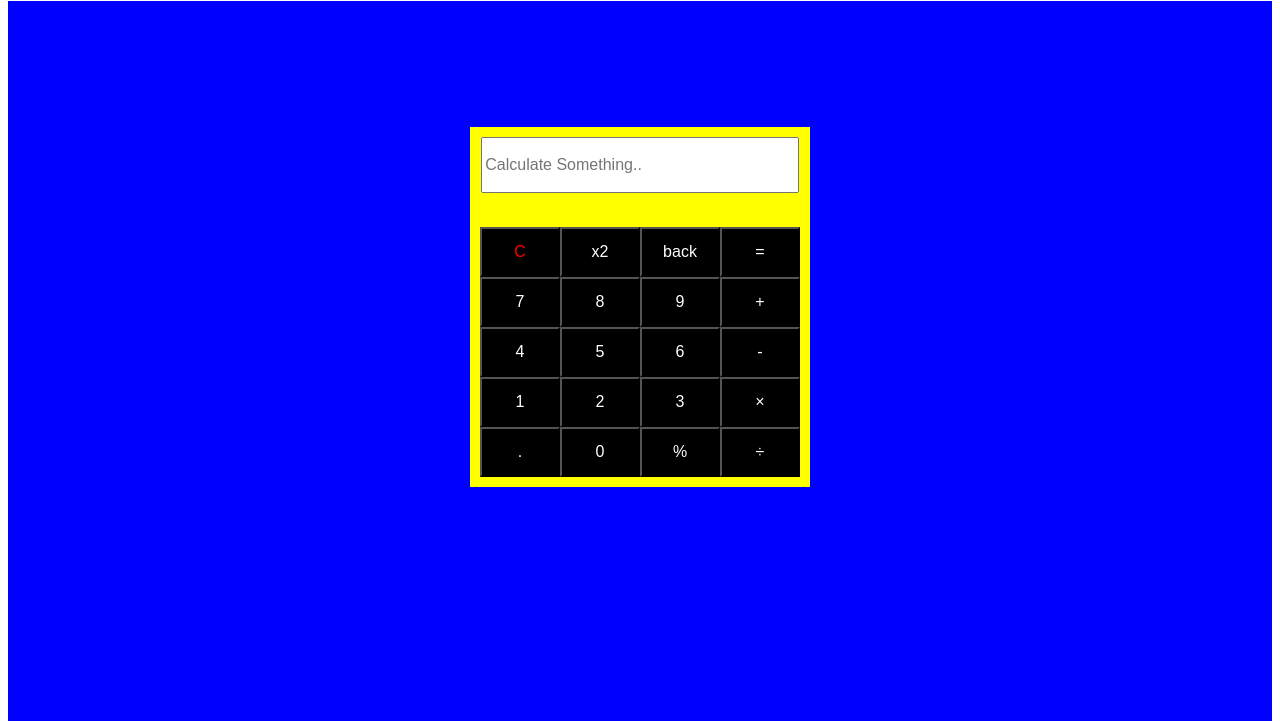
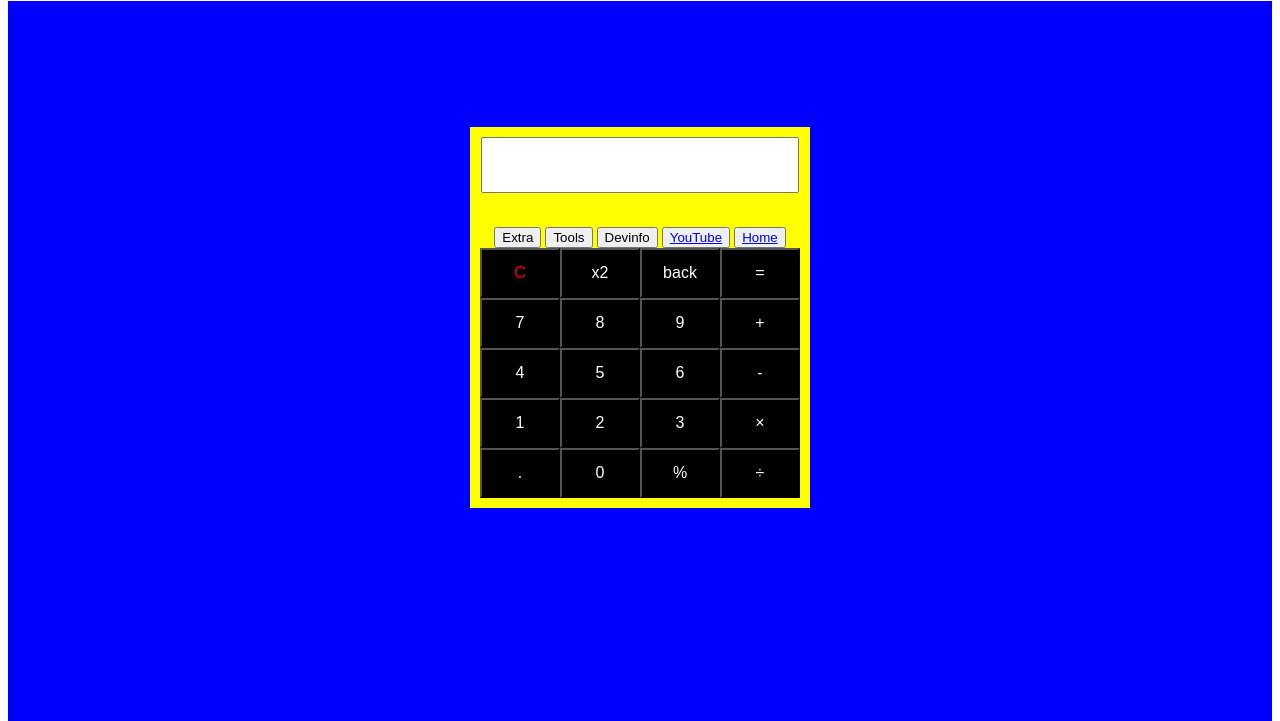
Before and after one commit to PanditSiddharth/ISC, a plain HTML site: page calculator/h.html in a window 1280 px wide. Shown: the part 79-800 px from the top of the page. Drawn offline with Linux system fonts and the light colour scheme.

Commit message:
ud html run

```diff
--- a/calculator/h.html
+++ b/calculator/h.html
@@ -13,7 +13,14 @@
     <h1>Simple Calculator</h1>
     <section id="ctn" class="container">
         <div class="calcbody">
-            <input type="text" placeholder="Calculate Something.." value="" id="inn" class="input">
+            <input type="text" placeholder="" value="" id="inn" class="input">
+            <div id="link">
+                <button><a onclick="alert('Sorry! it is not available now')">Extra</a></button>
+                <button><a onclick="alert('sorry! it is not available now')">Tools</a></button>
+                <button><a onclick="alert('Sorry! it is not available now')" >Devinfo</a></button>
+                <button><a href="https://YouTube.com/IGNOUStudyCenter">YouTube</a></button>
+                <button><a href="/">Home</a></button>
+            </div>
             <div class="btns">
                 <div class="row">
                     <button value="c" style="color:red;" onclick="clickk(this)" name="">C</button>
```
